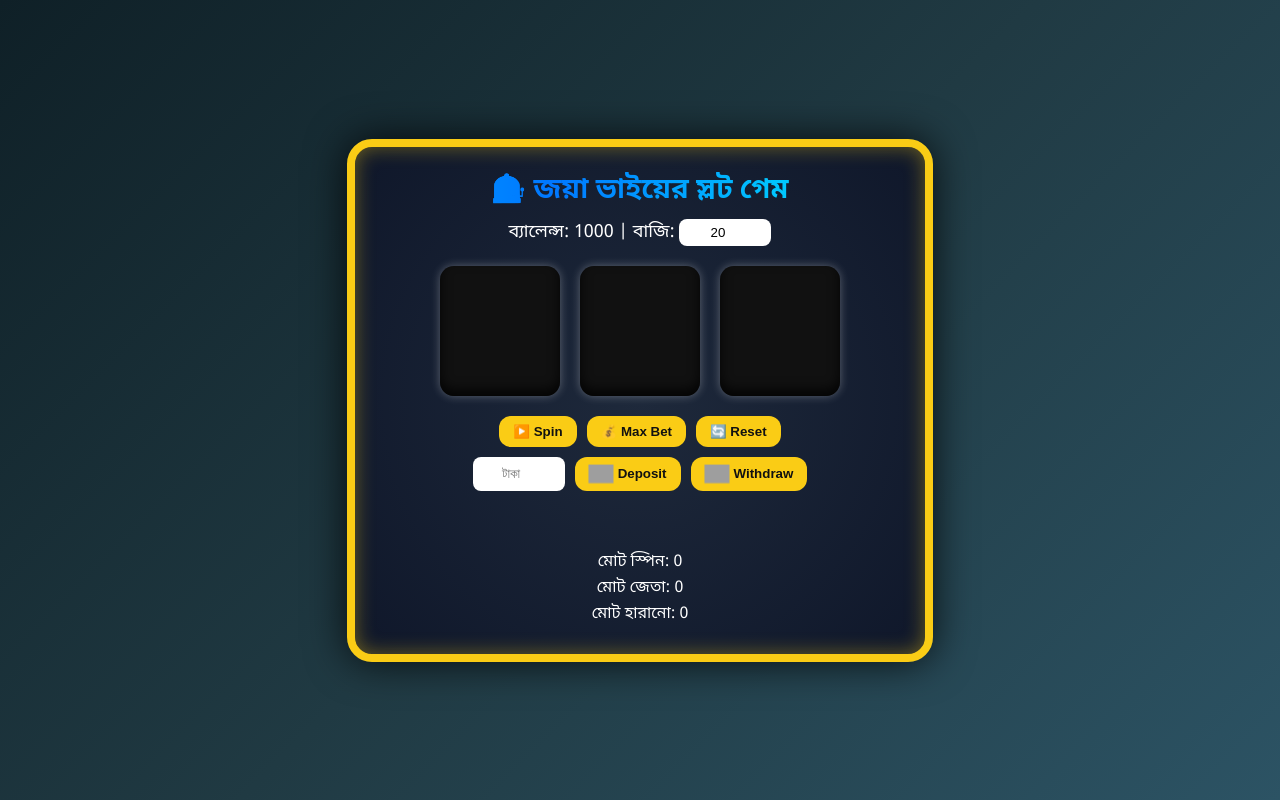
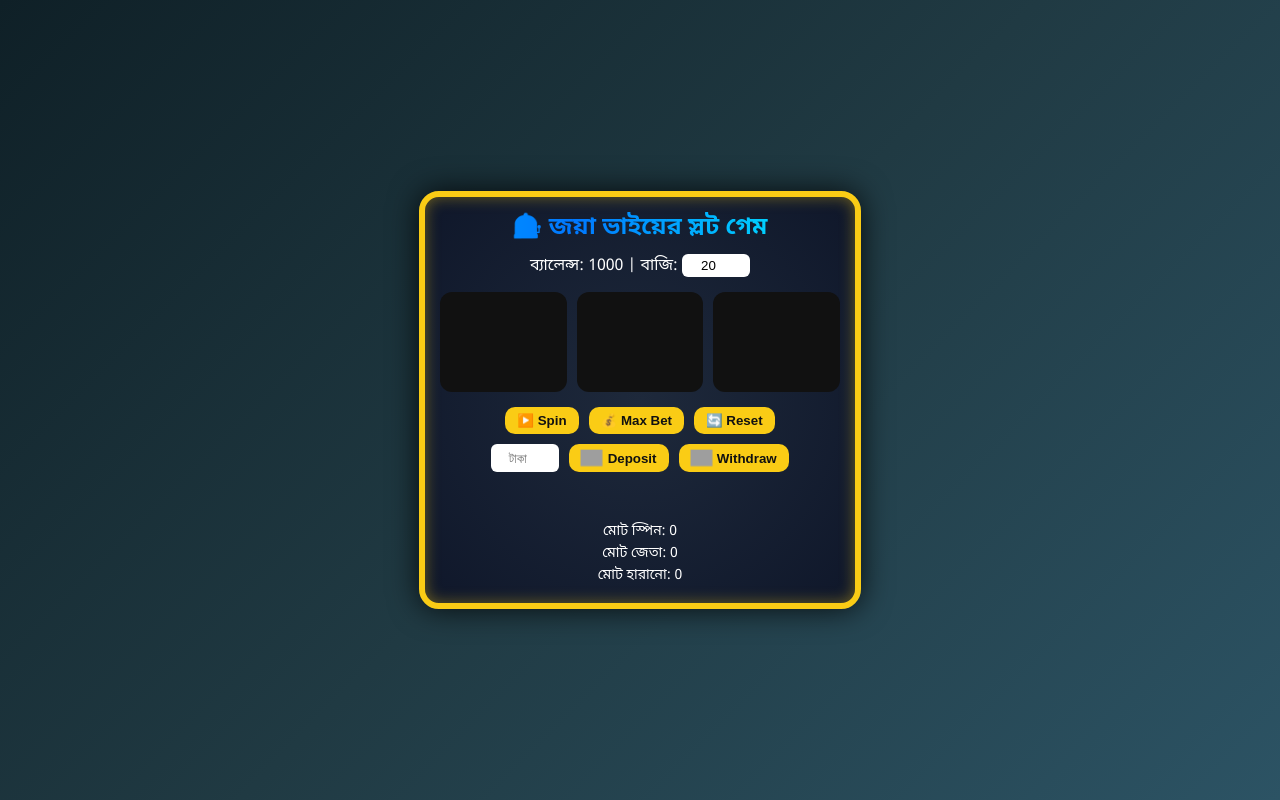
Before and after one commit to emamulk63-design/slot-machine-game, a plain HTML site: page index.html in a window 1280 px wide. Drawn offline with Linux system fonts and the light colour scheme; grey boxes are pictures that could not be loaded.

Commit message:
Update index.html

```diff
--- a/index.html
+++ b/index.html
@@ -2,22 +2,22 @@
 <html lang="bn">
 <head>
 <meta charset="utf-8">
+<meta name="viewport" content="width=device-width, initial-scale=1.0">
 <title>🎰 জয়া ভাইয়ের স্লট গেম</title>
 <style>
 body {
   background: linear-gradient(135deg,#0f2027,#203a43,#2c5364);
-  height:100vh; margin:0; display:flex; align-items:center; justify-content:center;
-  font-family: "Noto Sans Bengali", sans-serif; color:#fff; overflow:hidden;
+  margin:0; display:flex; align-items:center; justify-content:center;
+  font-family: "Noto Sans Bengali", sans-serif; color:#fff; min-height:100vh;
 }
 .machine {
   background: radial-gradient(circle,#1e293b,#0f172a);
-  border:8px solid #facc15; border-radius:25px;
-  padding:25px; box-shadow:0 0 40px rgba(0,0,0,0.8), inset 0 0 20px rgba(250,204,21,0.4);
-  width:520px; text-align:center;
+  border:6px solid #facc15; border-radius:20px;
+  padding:15px; box-shadow:0 0 30px rgba(0,0,0,0.8), inset 0 0 15px rgba(250,204,21,0.4);
+  width:90%; max-width:400px; text-align:center;
 }
-/* Headline - জলজলে এনিমেশন */
 h1 {
-  margin:0 0 10px; font-size:28px; font-weight:bold;
+  margin:0 0 10px; font-size:24px; font-weight:bold;
   background: linear-gradient(90deg,#00f0ff,#00bfff,#0077ff,#00f0ff);
   background-size: 200% auto;
   -webkit-background-clip: text; color: transparent;
@@ -27,35 +27,31 @@ h1 {
   0% { background-position: 0 0; }
   100% { background-position: 200% 0; }
 }
-
-.balance { margin:10px 0; font-size:18px; }
-.reels { display:flex; justify-content:center; gap:20px; margin:20px 0; }
+.balance { margin:10px 0; font-size:16px; }
+.reels { display:flex; justify-content:center; gap:10px; margin:15px 0; }
 .reel {
-  width:120px; height:130px; background: #111; border-radius:14px;
-  box-shadow: inset 0 -6px 12px rgba(0,0,0,0.8), 0 0 10px rgba(255,255,255,0.3);
-  display:flex; align-items:center; justify-content:center; transition:transform 0.2s;
-  font-size:60px; backface-visibility:hidden;
+  flex:1; height:100px; background:#111; border-radius:12px;
+  display:flex; align-items:center; justify-content:center; font-size:40px; transition:transform 0.2s;
 }
-.reel img { width:90px; height:90px; border-radius:12px; object-fit:cover; }
+.reel img { width:80%; height:80%; object-fit:cover; border-radius:10px; }
 .reel.win { animation: glow 0.7s infinite alternate, shake 0.5s ease; }
-@keyframes glow { from {box-shadow:0 0 10px #facc15,inset 0 0 10px #facc15;} to {box-shadow:0 0 25px #facc15,inset 0 0 20px #facc15;} }
+@keyframes glow { from {box-shadow:0 0 8px #facc15,inset 0 0 8px #facc15;} to {box-shadow:0 0 20px #facc15,inset 0 0 15px #facc15;} }
 @keyframes shake { 0% { transform: translateX(0); } 25% { transform: translateX(-5px); } 50% { transform: translateX(5px); } 75% { transform: translateX(-5px); } 100% { transform: translateX(0); } }
 
 .controls, .banking { display:flex; justify-content:center; gap:10px; flex-wrap:wrap; margin-top:10px; }
 button {
   background:#facc15; border:none; color:#111; font-weight:700;
-  padding:8px 14px; border-radius:12px; cursor:pointer; transition:0.2s;
+  padding:6px 12px; border-radius:10px; cursor:pointer; transition:0.2s;
   display:flex; align-items:center; justify-content:center; gap:5px;
 }
-button:hover { transform:scale(1.07); background:#fde047; }
+button:hover { transform:scale(1.05); background:#fde047; }
 button:disabled { opacity:0.5; cursor:not-allowed; }
-input[type=number]{ width:80px; padding:6px; border-radius:8px; border:none; text-align:center; }
-.msg { min-height:30px; margin-top:15px; font-size:18px; font-weight:bold; transition:0.3s; }
-.bank-img { height:18px; vertical-align:middle; animation: pulse 1.2s infinite alternate; }
+input[type=number]{ width:60px; padding:4px; border-radius:6px; border:none; text-align:center; }
+.msg { min-height:30px; margin-top:10px; font-size:16px; font-weight:bold; }
+.bank-img { height:16px; vertical-align:middle; animation: pulse 1.2s infinite alternate; }
 @keyframes pulse { from {transform: scale(1);} to {transform: scale(1.2);} }
-
-.stats { margin-top:15px; font-size:16px; text-align:center; }
-.stats p { margin:4px 0; }
+.stats { margin-top:10px; font-size:14px; text-align:center; }
+.stats p { margin:3px 0; }
 </style>
 </head>
 <body>
@@ -97,14 +93,14 @@ input[type=number]{ width:80px; padding:6px; border-radius:8px; border:none; tex
 
 <script>
 const symbols = [
-  `<img src='https://raw.githubusercontent.com/emamulk63-design/-Calculator-/main/1756997305828.Screenshot_20250904-204533.png'>`,
-  `<img src='https://raw.githubusercontent.com/emamulk63-design/-Calculator-/main/Messenger_creation_6E151551-F15E-40BF-AE39-0793E0583A91.jpeg'>`,
-  `<img src='https://raw.githubusercontent.com/emamulk63-design/-Calculator-/main/Picsart_25-09-17_15-51-29-549.png'>`,
-  `<img src='https://raw.githubusercontent.com/emamulk63-design/-Calculator-/main/Picsart_25-10-02_00-49-26-393.png'>`,
-  `<img src='https://raw.githubusercontent.com/emamulk63-design/-Calculator-/main/Picsart_25-10-02_00-50-30-848.png'>`,
-  `<img src='https://raw.githubusercontent.com/emamulk63-design/-Calculator-/main/condom1.png'>`,
-  `<img src='https://raw.githubusercontent.com/emamulk63-design/-Calculator-/main/confom2.png'>`,
-  `<img src='https://raw.githubusercontent.com/emamulk63-design/-Calculator-/main/muzibcondom.png'>`
+  "https://raw.githubusercontent.com/emamulk63-design/-Calculator-/main/1756997305828.Screenshot_20250904-204533.png",
+  "https://raw.githubusercontent.com/emamulk63-design/-Calculator-/main/Messenger_creation_6E151551-F15E-40BF-AE39-0793E0583A91.jpeg",
+  "https://raw.githubusercontent.com/emamulk63-design/-Calculator-/main/Picsart_25-09-17_15-51-29-549.png",
+  "https://raw.githubusercontent.com/emamulk63-design/-Calculator-/main/Picsart_25-10-02_00-49-26-393.png",
+  "https://raw.githubusercontent.com/emamulk63-design/-Calculator-/main/Picsart_25-10-02_00-50-30-848.png",
+  "https://raw.githubusercontent.com/emamulk63-design/-Calculator-/main/condom1.png",
+  "https://raw.githubusercontent.com/emamulk63-design/-Calculator-/main/confom2.png",
+  "https://raw.githubusercontent.com/emamulk63-design/-Calculator-/main/muzibcondom.png"
 ];
 
 const reels = [document.getElementById("r0"),document.getElementById("r1"),document.getElementById("r2")];
@@ -153,26 +149,22 @@ function spin(){
   spinning=true; updateUI(); msgEl.textContent="স্পিন হচ্ছে..."; balance-=bet; updateUI();
   totalSpins++; totalSpinsEl.textContent = totalSpins;
 
-  // Play spin sound
-  spinSound.currentTime = 0;
-  spinSound.play();
+  spinSound.currentTime = 0; spinSound.play();
 
   const final=[randomIndex(),randomIndex(),randomIndex()];
   reels.forEach(r=>r.classList.remove("win"));
 
-  let i=0, total=50; // স্পিনের সময় বৃদ্ধি
+  let i=0, total=50;
   let interval=setInterval(()=>{
-    reels.forEach(r=>{ r.innerHTML = symbols[Math.floor(Math.random()*symbols.length)]; });
+    reels.forEach(r=>{ r.innerHTML = `<img src="${symbols[Math.floor(Math.random()*symbols.length)]}">`; });
     i++;
     if(i>total){
       clearInterval(interval);
-      reels.forEach((r,idx)=>r.innerHTML=symbols[final[idx]]);
+      reels.forEach((r,idx)=>r.innerHTML=`<img src="${symbols[final[idx]]}">`);
 
-      // Stop spin sound
-      spinSound.pause();
-      spinSound.currentTime = 0;
+      spinSound.pause(); spinSound.currentTime=0;
 
-      const payout = evaluate([symbols[final[0]],symbols[final[1]],symbols[final[2]]],bet);
+      const payout = evaluate([final[0],final[1],final[2]],bet);
       if(payout>0){
         balance+=payout; totalWin+=payout;
         msgEl.innerHTML = `<span style="background:linear-gradient(to right,#00f0ff,#00bfff,#0077ff);-webkit-background-clip:text;color:transparent;">🎉 জিতেছেন ${payout}!</span>`;
@@ -189,7 +181,6 @@ function spin(){
   },80);
 }
 
-// Buttons
 spinBtn.onclick=spin;
 maxBtn.onclick=()=>{ betInput.value=balance; updateUI(); };
 resetBtn.onclick=()=>{
@@ -199,14 +190,12 @@ resetBtn.onclick=()=>{
   reels.forEach(r=>r.innerHTML=""); updateUI();
 }
 
-// Deposit & Withdraw
 depositBtn.onclick=()=>{
   let amt=Number(amountInput.value)||0;
   if(amt<=0){ msgEl.textContent="❌ সঠিক পরিমাণ দিন"; return; }
   balance+=amt;
   msgEl.innerHTML = `<img src="https://raw.githubusercontent.com/emamulk63-design/-Calculator-/main/IMG_20251002_011530_131.png?raw=true" class="bank-img"> 💵 ${amt} টাকা Deposit হয়েছে`;
-  depositSound.play();
-  updateUI(); amountInput.value="";
+  depositSound.play(); updateUI(); amountInput.value="";
 }
 withdrawBtn.onclick=()=>{
   let amt=Number(amountInput.value)||0;
@@ -214,8 +203,7 @@ withdrawBtn.onclick=()=>{
   if(amt>balance){ msgEl.textContent="❌ ব্যালেন্স কম"; return; }
   balance-=amt;
   msgEl.innerHTML = `<img src="https://raw.githubusercontent.com/emamulk63-design/-Calculator-/main/IMG_20251002_011530_131.png?raw=true" class="bank-img"> 🏧 ${amt} টাকা Withdraw হয়েছে`;
-  withdrawSound.play();
-  updateUI(); amountInput.value="";
+  withdrawSound.play(); updateUI(); amountInput.value="";
 }
 
 updateUI();
```
